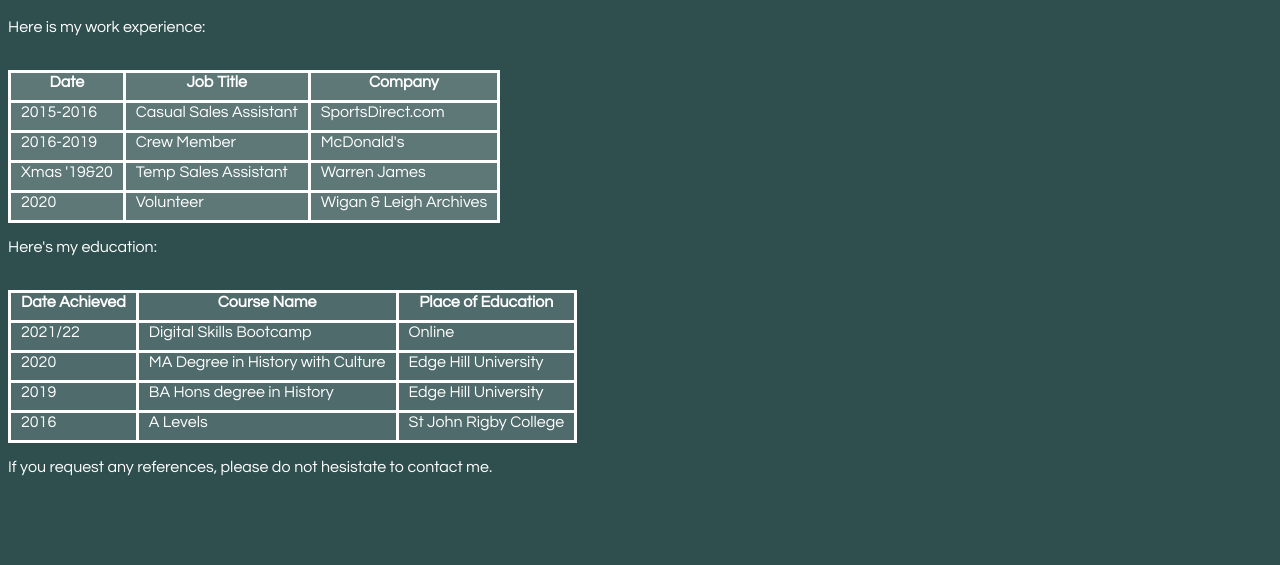
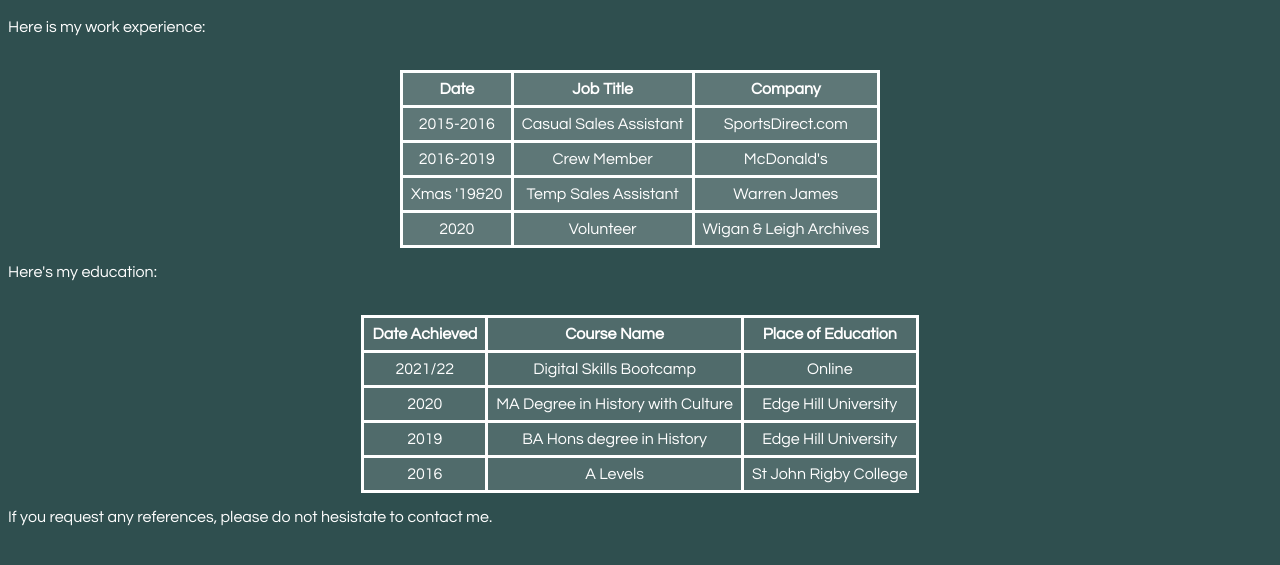
Before and after one commit to Bethashcroft/mywebsite, a plain HTML site: page My Experience.html in a window 1280 px wide. Shown: the part 85-650 px from the top of the page. Drawn offline with Linux system fonts and the light colour scheme.

Commit message:
The tables on experience page is centered

```diff
--- a/Portfolio CSS.css
+++ b/Portfolio CSS.css
@@ -40,6 +40,10 @@
   padding-left: 10px;
   padding-right: 10px;
   margin-top: 35px;
+  text-align: center;
+  padding: 0.5em;
+  margin-left: auto;
+  margin-right: auto;
 }
 
 .experiencepage {
@@ -60,6 +64,8 @@
   padding-left: 10px;
   padding-right: 10px;
   margin-top: 35px;
+  margin-left: auto;
+  margin-right: auto;
 }
 
 .contactme {
```
